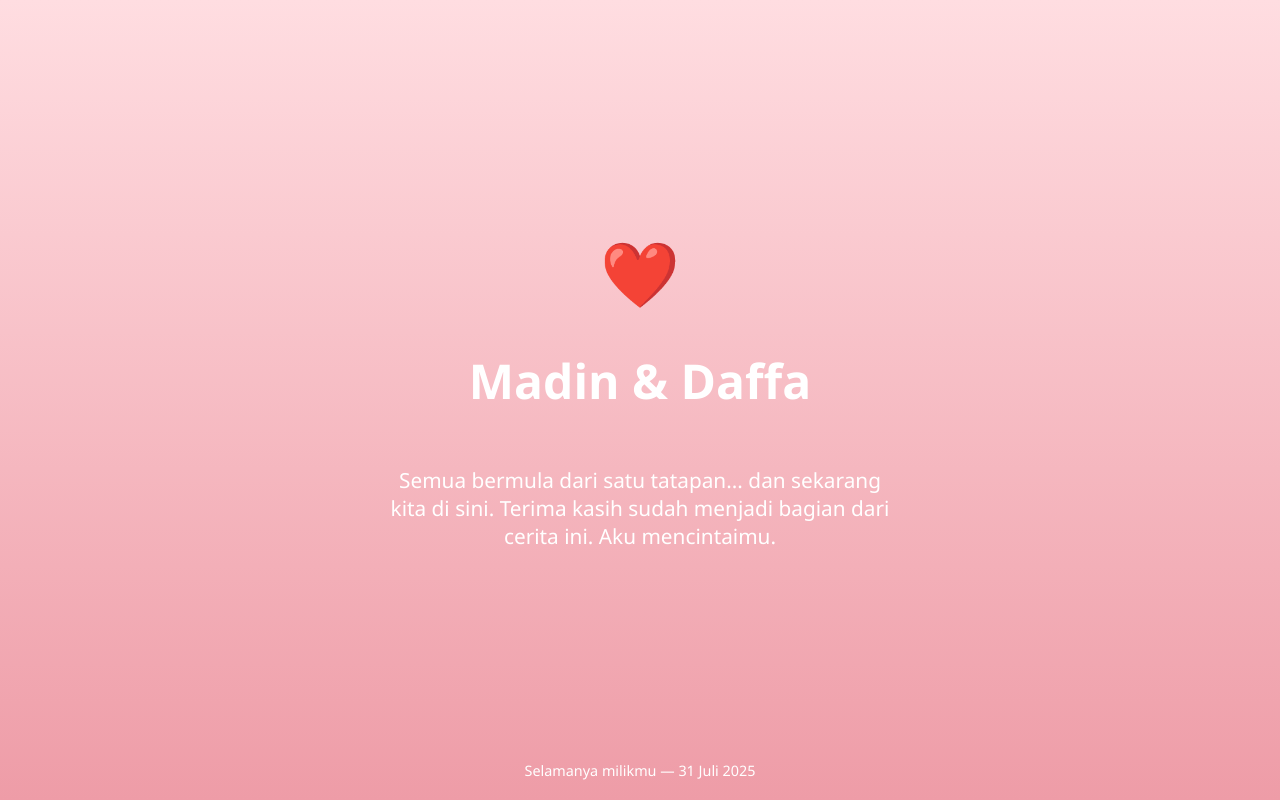
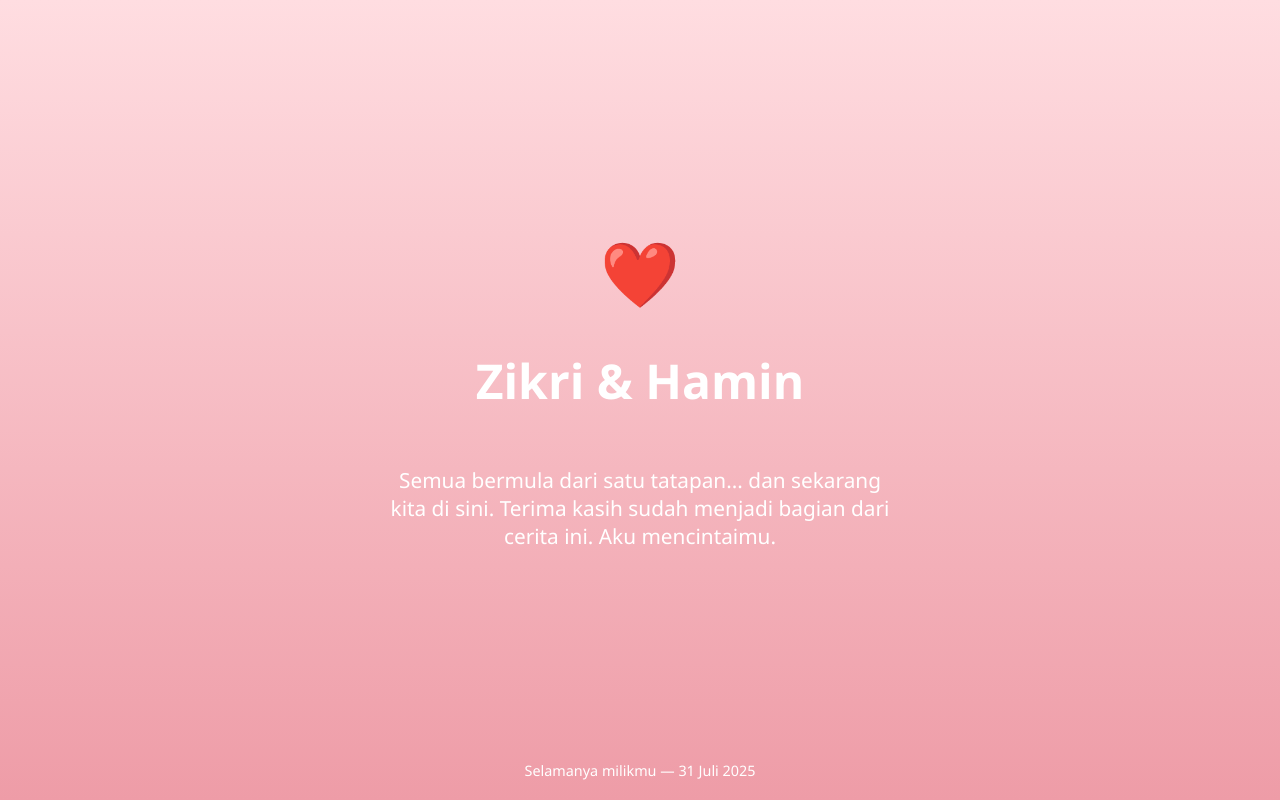
Before and after one commit to Azerahiko/Romantis-bgt-njir-, a plain HTML site: page index.html in a window 1280 px wide. Drawn offline with Linux system fonts and the light colour scheme.

Commit message:
Update index.html

```diff
--- a/index.html
+++ b/index.html
@@ -45,7 +45,7 @@
 </head>
 <body>
   <div class="heart">❤️</div>
-  <h1>Madin & Daffa</h1>
+  <h1>Zikri & Hamin</h1>
   <p>Semua bermula dari satu tatapan... dan sekarang kita di sini. Terima kasih sudah menjadi bagian dari cerita ini. Aku mencintaimu.</p>
   <div class="footer">Selamanya milikmu — 31 Juli 2025</div>
 </body>
```
